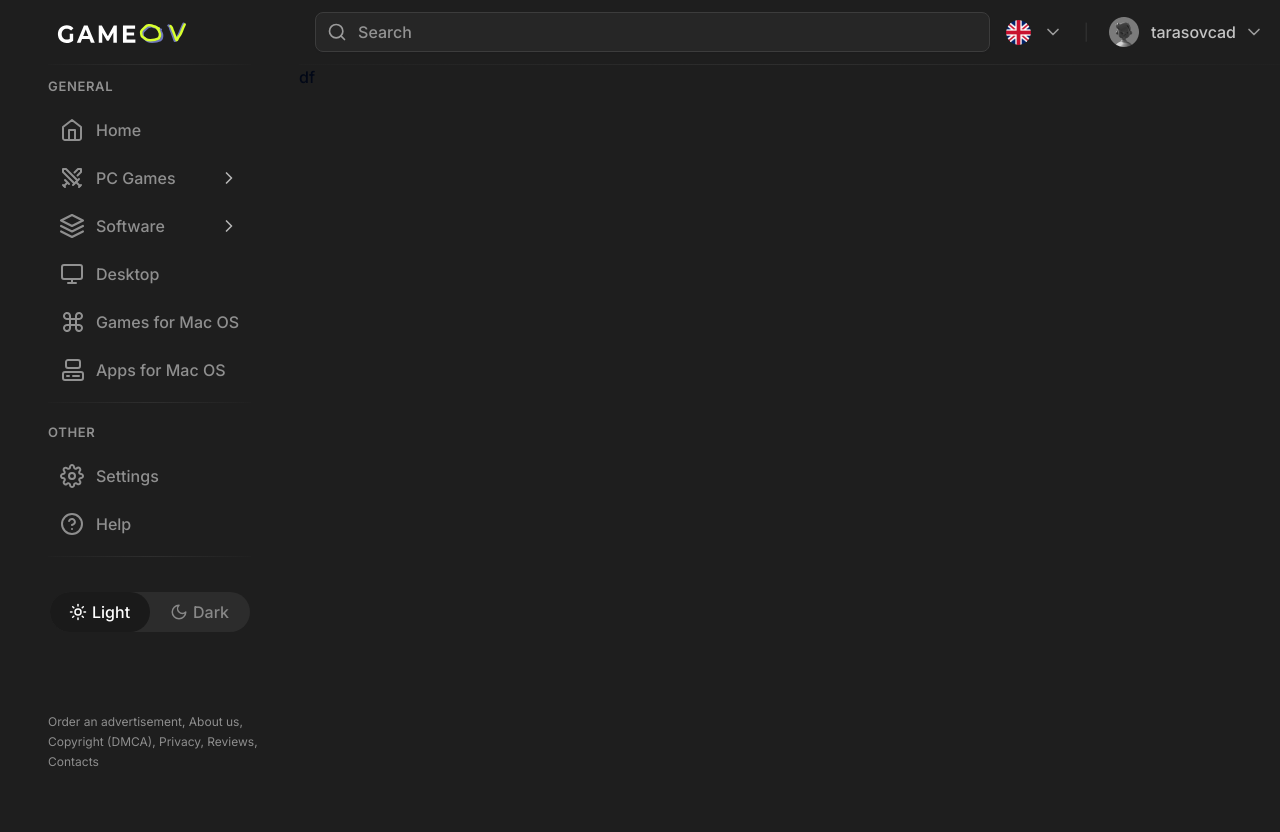
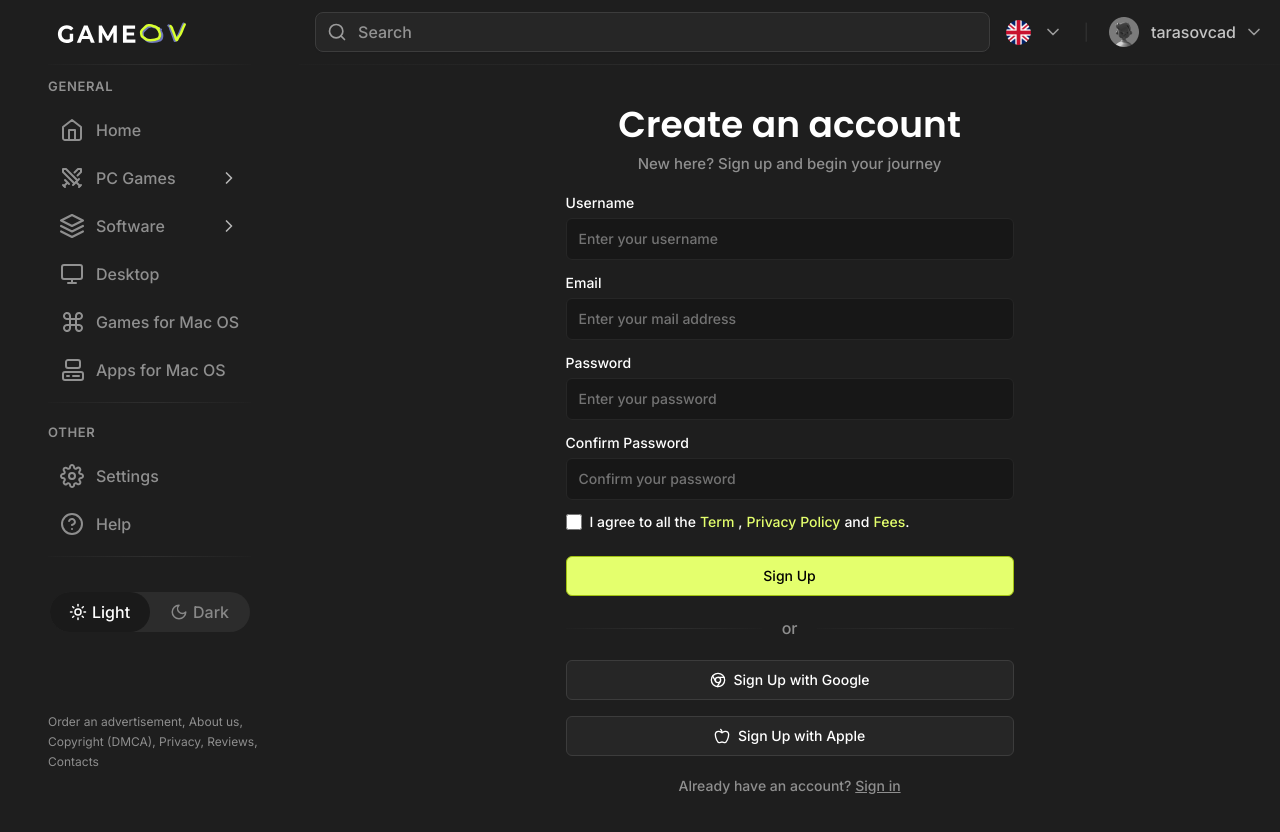
Before and after one commit to tarasovcad/gameov, a Next.js app: page /signup in a window 1280 px wide. Shown: the top 832 px of the page. Before the commit the page ends 800 px from the top, so only its background shows below. Built offline with nearby package versions, Linux system fonts and the light colour scheme.

Commit message:
feat: add signup page

```diff
--- a/src/app/(auth)/signin/page.tsx
+++ b/src/app/(auth)/signin/page.tsx
@@ -4,7 +4,6 @@ import AuthSeparator from "@/components/auth/AuthSeparator";
 import {InputFocusBlur} from "@/components/ui/InputFoculesBlur";
 import {InputLabel} from "@/components/ui/InputLabel";
 import ProviderButton from "@/components/ui/ProviderButton";
-import {Apple, ChromeIcon} from "lucide-react";
 import Link from "next/link";
 import React from "react";
 
@@ -32,8 +31,8 @@ const SignIn = () => {
         </form>
         <AuthSeparator />
         <div className="flex flex-col gap-4">
-          <ProviderButton google />
-          <ProviderButton apple />
+          <ProviderButton google signin />
+          <ProviderButton signin />
         </div>
         <h3 className="text-white/50 text-sm font-medium text-center">
           Don&apos;t have an account?{" "}
--- a/src/app/(auth)/signup/page.tsx
+++ b/src/app/(auth)/signup/page.tsx
@@ -1,7 +1,55 @@
+import AgreementCheckbox from "@/components/auth/AgreementCheckbox";
+import AuthHeading from "@/components/auth/AuthHeading";
+import AuthMainButton from "@/components/auth/AuthMainButton";
+import AuthSeparator from "@/components/auth/AuthSeparator";
+import {InputFocusBlur} from "@/components/ui/InputFoculesBlur";
+import {InputLabel} from "@/components/ui/InputLabel";
+import ProviderButton from "@/components/ui/ProviderButton";
+import Link from "next/link";
 import React from "react";
 
-const page = () => {
-  return <div>df</div>;
+const SignUp = () => {
+  return (
+    <div className="p-[40px] flex flex-col items-center">
+      <div className="flex flex-col gap-5 max-w-[448px] w-full">
+        <AuthHeading
+          title="Create an account"
+          subtitle="New here? Sign up and begin your journey"
+        />
+        <form className="flex flex-col">
+          <div className="flex flex-col w-full gap-2 mb-4">
+            <InputLabel label="Username" />
+            <InputFocusBlur placeholder="Enter your username" />
+          </div>
+          <div className="flex flex-col w-full gap-2 mb-4">
+            <InputLabel label="Email" />
+            <InputFocusBlur placeholder="Enter your mail address" />
+          </div>
+          <div className="flex flex-col w-full gap-2 mb-4">
+            <InputLabel label="Password" />
+            <InputFocusBlur placeholder="Enter your password" />
+          </div>
+          <div className="flex flex-col w-full gap-2 mb-3">
+            <InputLabel label="Confirm Password" />
+            <InputFocusBlur placeholder="Confirm your password" />
+          </div>
+          <AgreementCheckbox />
+          <AuthMainButton buttonTitle="Sign Up" />
+        </form>
+        <AuthSeparator />
+        <div className="flex flex-col gap-4">
+          <ProviderButton google />
+          <ProviderButton />
+        </div>
+        <h3 className="text-white/50 text-sm font-medium text-center">
+          Already have an account?{" "}
+          <Link href={"/signin"} className="underline">
+            Sign in
+          </Link>
+        </h3>
+      </div>
+    </div>
+  );
 };
 
-export default page;
+export default SignUp;
--- /dev/null
+++ b/src/components/auth/AgreementCheckbox.tsx
@@ -0,0 +1,37 @@
+import Link from "next/link";
+import React from "react";
+
+const AgreementCheckbox = () => {
+  return (
+    <div className="flex items-center space-x-2 mb-6">
+      <input
+        type="checkbox"
+        id="agreement"
+        className="h-4 w-4 rounded border-gray-300 text-[#E4FF6D] focus:[#A0C111] accent-current"
+      />
+      <label htmlFor="agreement" className="text-sm text-white">
+        I agree to all the
+        <Link
+          href="/terms"
+          className="mx-1 text-[#E4FF6D] hover:text-[#A0C111] transition-colors duration-300">
+          Term
+        </Link>
+        ,
+        <Link
+          href="/privacy"
+          className="mx-1 text-[#E4FF6D] hover:text-[#A0C111] transition-colors duration-300">
+          Privacy Policy
+        </Link>
+        and
+        <Link
+          href="/fees"
+          className="ml-1 text-[#E4FF6D] hover:text-[#A0C111] transition-colors duration-300">
+          Fees
+        </Link>
+        .
+      </label>
+    </div>
+  );
+};
+
+export default AgreementCheckbox;
--- a/src/components/ui/ProviderButton.tsx
+++ b/src/components/ui/ProviderButton.tsx
@@ -3,26 +3,20 @@ import React from "react";
 
 interface ProviderButtonProps {
   google?: boolean;
-  apple?: boolean;
+  signin?: boolean;
 }
 
-const ProviderButton = ({google, apple}: ProviderButtonProps) => {
+const ProviderButton = ({google, signin}: ProviderButtonProps) => {
+  const provider = google ? "Google" : "Apple";
+  const action = signin ? "Sign In" : "Sign Up";
+  const Icon = google ? ChromeIcon : Apple;
+
   return (
     <button
       type="submit"
       className="text-white rounded-md text-sm font-medium transition-colors h-10 px-4 py-2 w-full bg-[#262626] border border-[#3C3C3C] flex items-center justify-center gap-2">
-      {google && (
-        <>
-          <ChromeIcon size={16} />
-          Sign In with Google
-        </>
-      )}
-      {apple && (
-        <>
-          <Apple size={16} />
-          Sign In with Apple
-        </>
-      )}
+      <Icon size={16} />
+      {`${action} with ${provider}`}
     </button>
   );
 };
```
